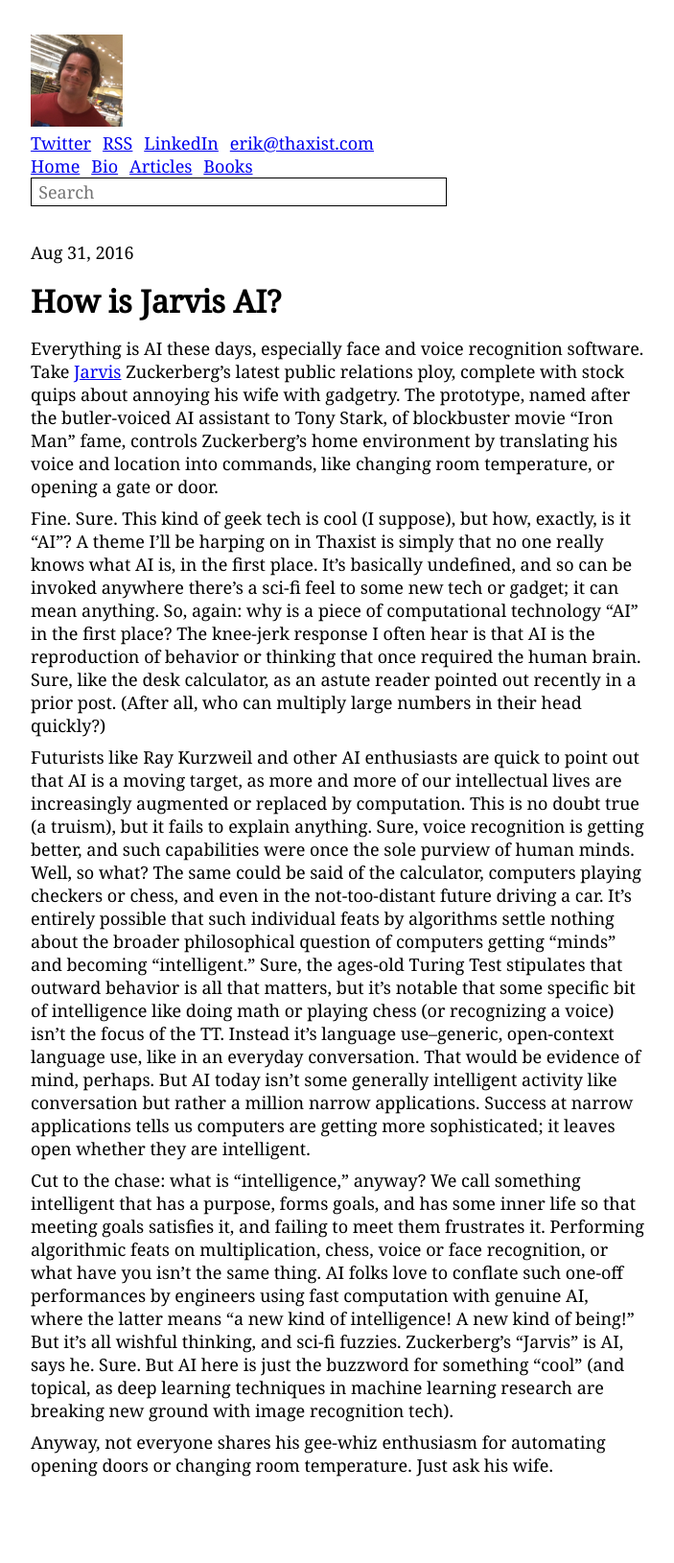
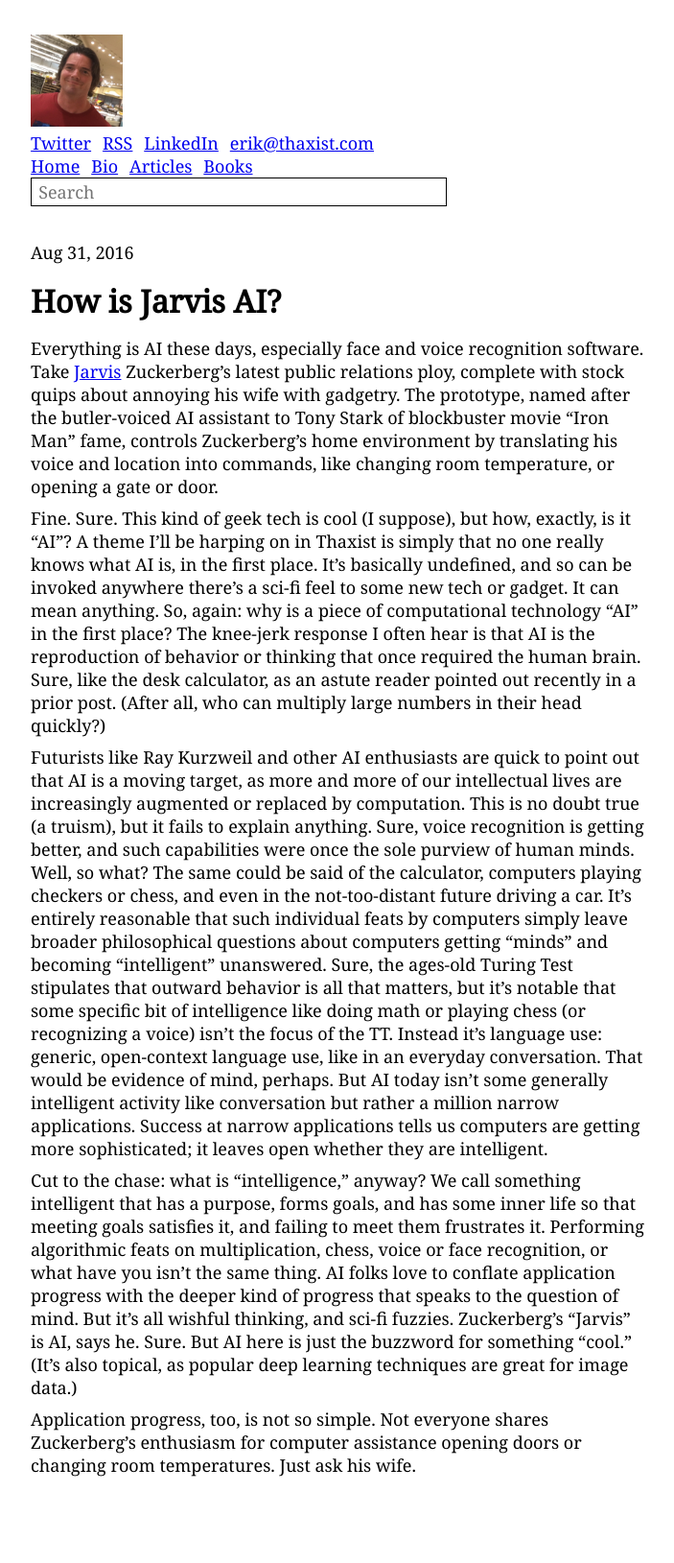
Before and after one commit to thaxist/thaxist.github.io, a Jekyll site: the page built from _posts/2016/2016-08-31-Zuckerberg-Jarvis-AI.md, in a window 1280 px wide. Shown: the whole page at 96% size, without its empty margins (288-991 px from the left). Built offline with Jekyll 4.4.1, drawn with Linux system fonts in a browser that asks for light colours; comment, search, counter and statistics services are not loaded.

Commit message:
Update 2016-08-31-Zuckerberg-Jarvis-AI.md

```diff
--- a/_posts/2016/2016-08-31-Zuckerberg-Jarvis-AI.md
+++ b/_posts/2016/2016-08-31-Zuckerberg-Jarvis-AI.md
@@ -5,12 +5,12 @@
 categories: ai
 ---
 
-Everything is AI these days, especially face and voice recognition software.  Take [Jarvis](http://www.usatoday.com/story/tech/news/2016/08/29/zuckerberg-may-debut-jarvis-ai-assistant-next-month/89566074/) Zuckerberg's latest public relations ploy, complete with stock quips about annoying his wife with gadgetry.  The prototype, named after the butler-voiced AI assistant to Tony Stark, of blockbuster movie "Iron Man" fame, controls Zuckerberg's home environment by translating his voice and location into commands, like changing room temperature, or opening a gate or door.
+Everything is AI these days, especially face and voice recognition software.  Take [Jarvis](http://www.usatoday.com/story/tech/news/2016/08/29/zuckerberg-may-debut-jarvis-ai-assistant-next-month/89566074/) Zuckerberg's latest public relations ploy, complete with stock quips about annoying his wife with gadgetry.  The prototype, named after the butler-voiced AI assistant to Tony Stark of blockbuster movie "Iron Man" fame, controls Zuckerberg's home environment by translating his voice and location into commands, like changing room temperature, or opening a gate or door.
 
-Fine.  Sure.  This kind of geek tech is cool (I suppose), but how, exactly, is it "AI"?  A theme I'll be harping on in Thaxist is simply that no one really knows what AI is, in the first place.  It's basically undefined, and so can be invoked anywhere there's a sci-fi feel to some new tech or gadget; it can mean anything.  So, again:  why is a piece of computational technology "AI" in the first place?  The knee-jerk response I often hear is that AI is the reproduction of behavior or thinking that once required the human brain.  Sure, like the desk calculator, as an astute reader pointed out recently in a prior post.  (After all, who can multiply large numbers in their head quickly?)
+Fine.  Sure.  This kind of geek tech is cool (I suppose), but how, exactly, is it "AI"?  A theme I'll be harping on in Thaxist is simply that no one really knows what AI is, in the first place.  It's basically undefined, and so can be invoked anywhere there's a sci-fi feel to some new tech or gadget.  It can mean anything.  So, again:  why is a piece of computational technology "AI" in the first place?  The knee-jerk response I often hear is that AI is the reproduction of behavior or thinking that once required the human brain.  Sure, like the desk calculator, as an astute reader pointed out recently in a prior post.  (After all, who can multiply large numbers in their head quickly?)
 
-Futurists like Ray Kurzweil and other AI enthusiasts are quick to point out that AI is a moving target, as more and more of our intellectual lives are increasingly augmented or replaced by computation.  This is no doubt true (a truism), but it fails to explain anything.  Sure, voice recognition is getting better, and such capabilities were once the sole purview of human minds.  Well, so what?  The same could be said of the calculator, computers playing checkers or chess, and even in the not-too-distant future driving a car.  It's entirely possible that such individual feats by algorithms settle nothing about the broader philosophical question of computers getting "minds" and becoming "intelligent."  Sure, the ages-old Turing Test stipulates that outward behavior is all that matters, but it's notable that some specific bit of intelligence like doing math or playing chess (or recognizing a voice) isn't the focus of the TT.  Instead it's language use--generic, open-context language use, like in an everyday conversation.  That would be evidence of mind, perhaps.  But AI today isn't some generally intelligent activity like conversation but rather a million narrow applications.  Success at narrow applications tells us computers are getting more sophisticated; it leaves open whether they are intelligent.
+Futurists like Ray Kurzweil and other AI enthusiasts are quick to point out that AI is a moving target, as more and more of our intellectual lives are increasingly augmented or replaced by computation.  This is no doubt true (a truism), but it fails to explain anything.  Sure, voice recognition is getting better, and such capabilities were once the sole purview of human minds.  Well, so what?  The same could be said of the calculator, computers playing checkers or chess, and even in the not-too-distant future driving a car.  It's entirely reasonable that such individual feats by computers simply leave broader philosophical questions about computers getting "minds" and becoming "intelligent" unanswered.  Sure, the ages-old Turing Test stipulates that outward behavior is all that matters, but it's notable that some specific bit of intelligence like doing math or playing chess (or recognizing a voice) isn't the focus of the TT.  Instead it's language use:  generic, open-context language use, like in an everyday conversation.  That would be evidence of mind, perhaps.  But AI today isn't some generally intelligent activity like conversation but rather a million narrow applications.  Success at narrow applications tells us computers are getting more sophisticated; it leaves open whether they are intelligent.
 
-Cut to the chase:  what is "intelligence," anyway?  We call something intelligent that has a purpose, forms goals, and has some inner life so that meeting goals satisfies it, and failing to meet them frustrates it.  Performing algorithmic feats on multiplication, chess, voice or face recognition, or what have you isn't the same thing.  AI folks love to conflate such one-off performances by engineers using fast computation with genuine AI, where the latter means "a new kind of intelligence!  A new kind of being!"  But it's all wishful thinking, and sci-fi fuzzies.  Zuckerberg's "Jarvis" is AI, says he.  Sure.  But AI here is just the buzzword for something "cool" (and topical, as deep learning techniques in machine learning research are breaking new ground with image recognition tech).
+Cut to the chase:  what is "intelligence," anyway?  We call something intelligent that has a purpose, forms goals, and has some inner life so that meeting goals satisfies it, and failing to meet them frustrates it.  Performing algorithmic feats on multiplication, chess, voice or face recognition, or what have you isn't the same thing.  AI folks love to conflate application progress with the deeper kind of progress that speaks to the question of mind.  But it's all wishful thinking, and sci-fi fuzzies.  Zuckerberg's "Jarvis" is AI, says he.  Sure.  But AI here is just the buzzword for something "cool."  (It's also topical, as popular deep learning techniques are great for image data.)
 
-Anyway, not everyone shares his gee-whiz enthusiasm for automating opening doors or changing room temperature.  Just ask his wife.
+Application progress, too, is not so simple.  Not everyone shares Zuckerberg's enthusiasm for computer assistance opening doors or changing room temperatures.  Just ask his wife.
```
